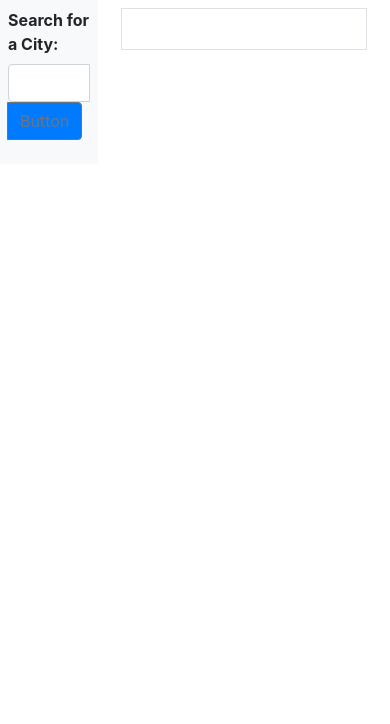
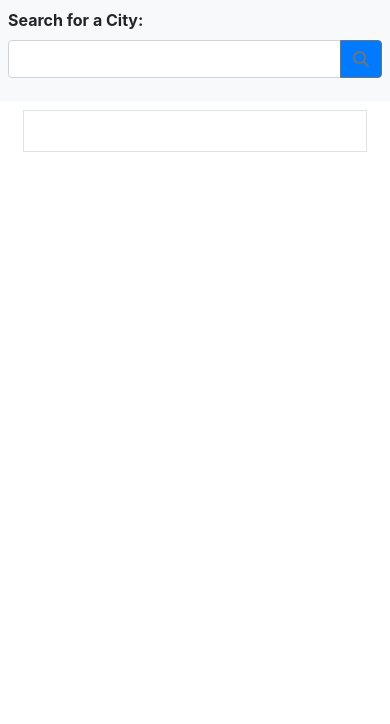
Before and after one commit to monguis/weather-checker, a plain HTML site: page index.html in a window 390 px wide. Shown: the part 120-844 px from the top of the page. Drawn offline with nearby package versions, Linux system fonts and the light colour scheme.

Commit message:
improved mobile devices compatibility

```diff
--- a/index.html
+++ b/index.html
@@ -8,7 +8,7 @@
     <title>Weather Checker</title>
     <link rel="stylesheet" href="https://stackpath.bootstrapcdn.com/bootstrap/4.4.1/css/bootstrap.min.css"
         integrity="sha384-Vkoo8x4CGsO3+Hhxv8T/Q5PaXtkKtu6ug5TOeNV6gBiFeWPGFN9MuhOf23Q9Ifjh" crossorigin="anonymous">
-
+        <script src="https://kit.fontawesome.com/22ff5ec687.js" crossorigin="anonymous"></script>
 </head>
 
 <body>
@@ -20,21 +20,21 @@
         </div>
 
         <div class="row">
-            <div class="col-3 bg-light p-2">
+            <div class="col-md-3 bg-light p-2 col-sm-12">
                 <label for="cityInput" class="font-weight-bold">Search for a City:</label>
                 <div class="input-group mb-3">
                     <input type="text" class="form-control" aria-label="Recipient's username"
                         aria-describedby="button-addon2" id="cityInput">
                     <div class="input-group-append">
                         <button class="btn btn-outline-secondary bg-primary" type="button"
-                            id="SearchBtn">Button</button>
+                            id="SearchBtn"><i class="fas fa-search"></i></button>
                     </div>
                 </div>
                 <div id="cityHistory" class="list-group">
 
                 </div>
             </div>
-            <div class="col-9 ">
+            <div class="col-md-9 col-sm-12">
                 <div class="row border m-2" id="CurrentConditions">
 
 
@@ -103,7 +103,7 @@
             var icon, date, temp, humidity;
             for (var i = 5; i < auxRes.list.length; i += 8) {
 
-                var auxDiv = $("<div class = 'col-2 p-3 m-2 bg-primary text-white rounded'>").attr("id", i);
+                var auxDiv = $("<div class = 'col-lg-2 col-sm-12 col-md-3 p-3 m-2 bg-primary text-white rounded'>").attr("id", i);
                 date = $("<div>").text(auxRes.list[i].dt_txt);
                 icon = $("<img>").attr("src", "http:openweathermap.org/img/wn/" + auxRes.list[i].weather[0].icon + "@2x.png");
                 temp = $("<div>").text("Temp: " + auxRes.list[i].main.temp + "°F");
```
